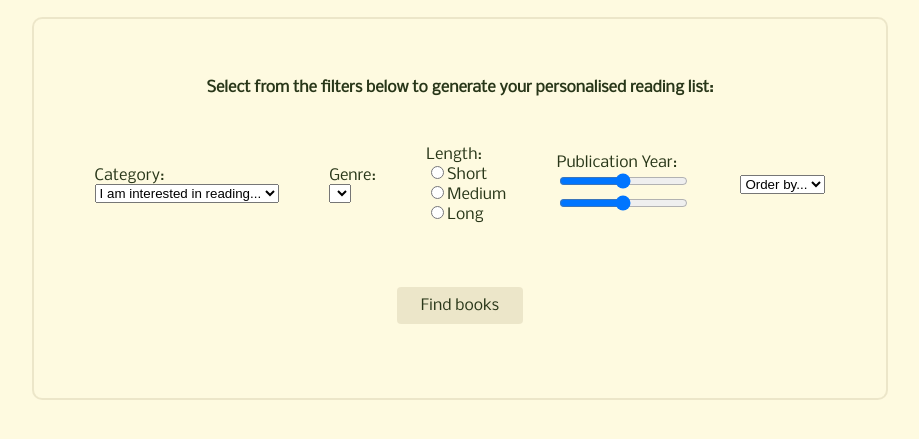
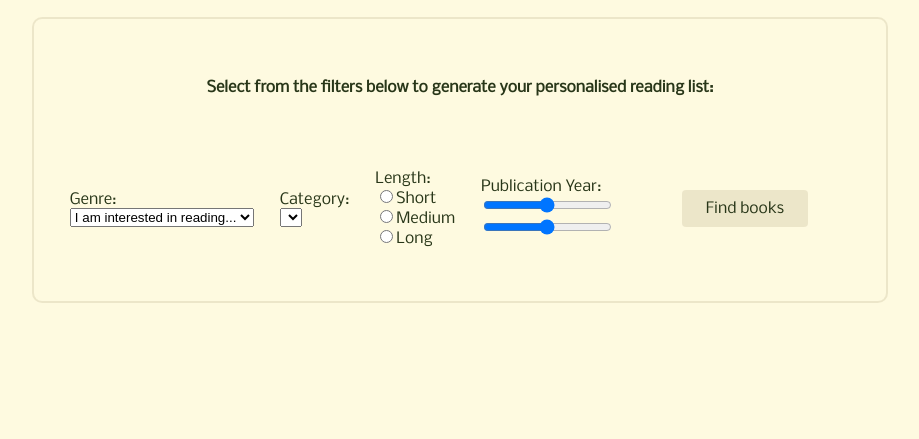
Before and after one commit to milliedavidson/group5-project-codefirstgirlsaloud, a Flask app: page / in a window 1280 px wide. Shown: the part 342-781 px from the top of the page, without its empty margins (180-1099 px from the left). Run offline with Flask 3, Linux system fonts and the light colour scheme; lists and menus that the app fills with data are empty; some web fonts are replaced.

Commit message:
Removes 'order by' filter for hard coding relevance.

```diff
--- a/application/templates/home.html
+++ b/application/templates/home.html
@@ -15,7 +15,7 @@
         <form action="/" method="POST">
 
             <div class="genre-menu">
-                <label for="genre">Category:</label>
+                <label for="genre">Genre:</label>
                 <div class="genre-select">
                     <select id="genre" onchange="updateCategories()">
                          <option value="0">I am interested in reading...</option>
@@ -26,7 +26,7 @@
             </div>
 
             <div class="category">
-                <label for="category">Genre:</label>
+                <label for="category">Category:</label>
                 <div class="category-select">
                     <select id="category" name="categories">
                      <!--                Categories will be dynamically generated based on genre using JS script at bottom of html body-->
@@ -51,13 +51,13 @@
                 </div>
             </div>
 
-            <div class="order-by">
-                <select id="order_by" name="order_by">
-                    <option value="0">Order by...</option>
-                    <option value="relevance">Relevance</option>
-                    <option value="newest">Newest</option>
-                    </select><br>
-            </div>
+<!--            <div class="order-by">-->
+<!--                <select id="order_by" name="order_by">-->
+<!--                    <option value="0">Order by...</option>-->
+<!--                    <option value="relevance">Relevance</option>-->
+<!--                    <option value="newest">Newest</option>-->
+<!--                    </select><br>-->
+<!--            </div>-->
 
             <div class="submit-button">
                 <input type="submit" class="button"value="Find books">
```
